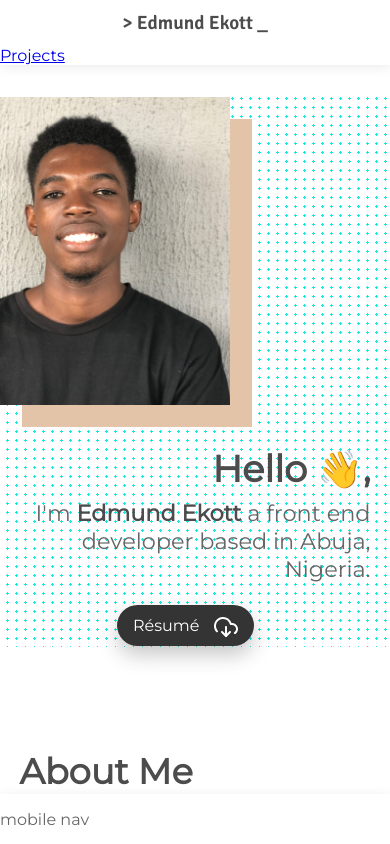
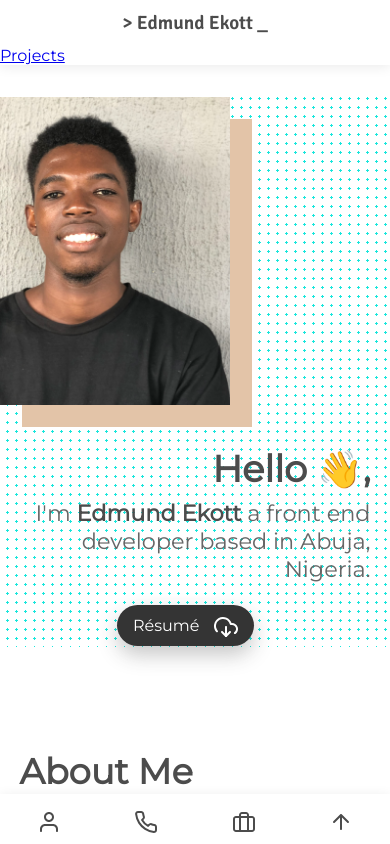
Before and after one commit to Edmund1645/portfolio, a Vue app: page / in a window 390 px wide. Shown: the top 844 px of the page. Built offline with nearby package versions, Linux system fonts and the light colour scheme.

Commit message:
initialize mobile navbar

```diff
--- a/package.json
+++ b/package.json
@@ -11,7 +11,8 @@
     "core-js": "^2.6.5",
     "locomotive-scroll": "^3.0.3",
     "vue": "^2.6.10",
-    "vue-router": "^3.0.3"
+    "vue-router": "^3.0.3",
+    "vue-scrollto": "^2.15.0"
   },
   "devDependencies": {
     "@vue/cli-plugin-babel": "^3.7.0",
--- a/src/components/AboutMe.vue
+++ b/src/components/AboutMe.vue
@@ -1,10 +1,10 @@
 <template>
-  <section class="space-top">
-    <div class="about-me-text">
+  <section id="about-me" class="space-top">
+    <div id="about-me-text" class="about-me-text">
       <h1 class="font-thick section-header-text">About Me</h1>
       <p class="more-about-me section-text">
         I build things for the web with pixel-perfect UIs and enjoy solving problems with JavaScript.
-        I also share my knowledge about the web by writing articles. I enjoy listening to music and playing video games too.
+        I also share my knowledge about the web by writing articles and I enjoy listening to music and playing video games too.
       </p>
     </div>
     <div class="svg-image-section">
--- a/src/components/NavBar.vue
+++ b/src/components/NavBar.vue
@@ -1,12 +1,23 @@
 <template>
   <section>
-    <nav id="nav-desktop">
+    <nav id="main-nav">
       <h1 id="title" class="font-thick font-display">{{title}}</h1>
       <slot></slot>
     </nav>
 
     <nav id="nav-mobile">
-      <p>mobile nav</p>
+      <a href="#" v-scroll-to="'#about-me-text'">
+        <img src="../assets/images/user.svg" alt="user icon" />
+      </a>
+      <a href="#">
+        <img src="../assets/images/phone.svg" alt="phone svg" />
+      </a>
+      <router-link to="/projects">
+        <img src="../assets/images/briefcase.svg" alt="briefcase icon" />
+      </router-link>
+      <a href="#" v-scroll-to="'#main-nav'">
+        <img src="../assets/images/arrow-up.svg" alt="arrow pointing upwards" />
+      </a>
     </nav>
   </section>
 </template>
@@ -24,7 +35,7 @@ export default {
 
 <!-- Add "scoped" attribute to limit CSS to this component only -->
 <style scoped>
-nav#nav-desktop {
+nav#main-nav {
   width: 100%;
   max-width: 100%;
   box-shadow: 0px 2px 12px rgba(0, 0, 0, 0.082);
@@ -37,6 +48,10 @@ nav #title {
   padding: 0.7rem 0;
 }
 #nav-mobile {
+  padding-top: 1rem;
+  padding-bottom: 1rem;
+  display: flex;
+  justify-content: space-around;
   position: fixed;
   z-index: 1000;
   width: 100%;
@@ -44,6 +59,7 @@ nav #title {
   background: var(--bg-white);
   box-shadow: 0px 2px 12px rgba(0, 0, 0, 0.082);
   height: 50px;
+  max-height: 50px;
   bottom: 0;
 }
 @media screen and (max-width: 426px) {
--- a/src/main.js
+++ b/src/main.js
@@ -1,7 +1,9 @@
 import Vue from 'vue';
 import App from './App.vue';
 import router from './router';
+import VueScrollTo from 'vue-scrollto';
 import locomotiveScroll from 'locomotive-scroll';
+
 Vue.config.productionTip = false;
 
 new Vue({
@@ -9,4 +11,5 @@ new Vue({
   render: h => h(App)
 }).$mount('#app');
 
+Vue.use(VueScrollTo);
 const scroll = new locomotiveScroll();
```
